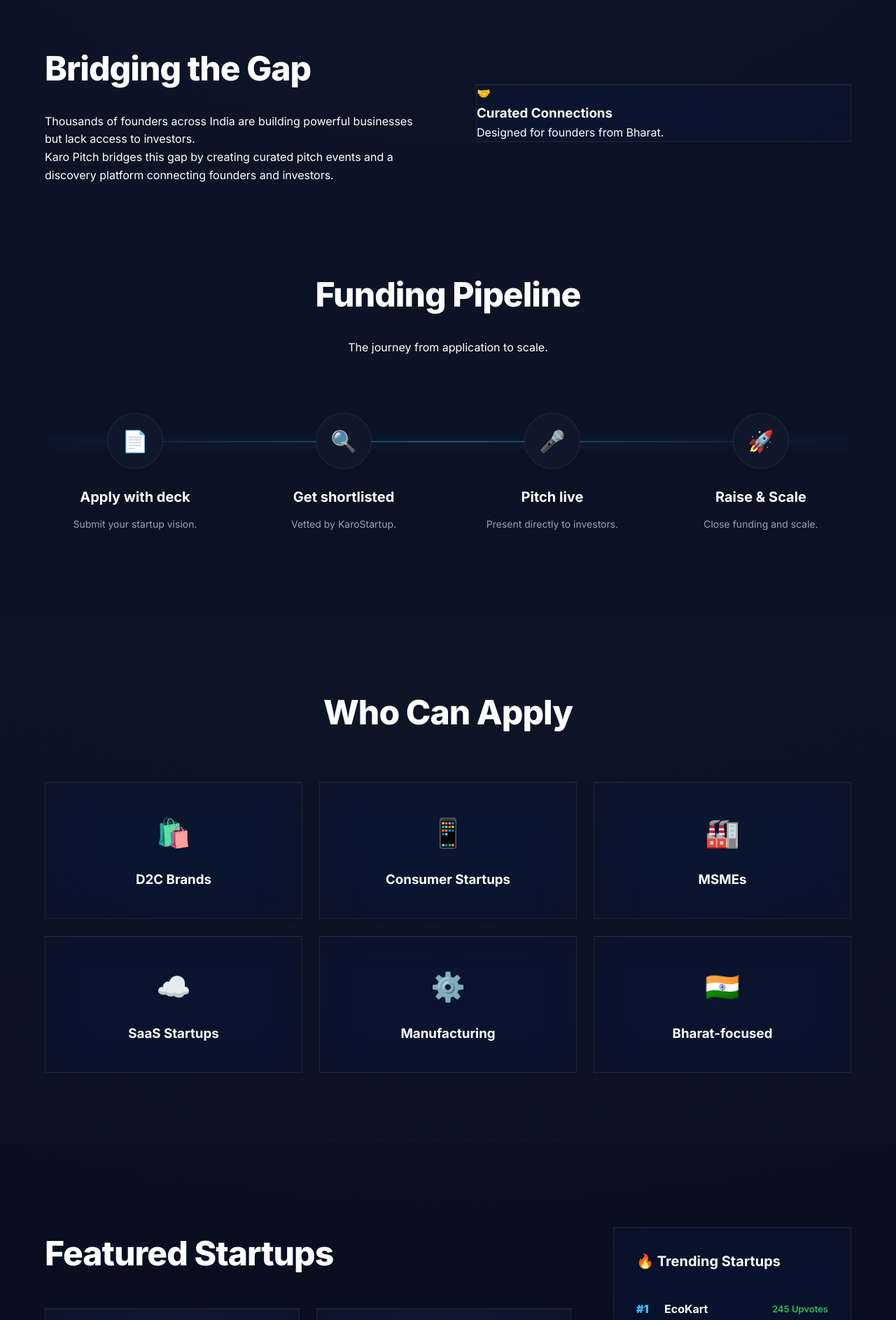
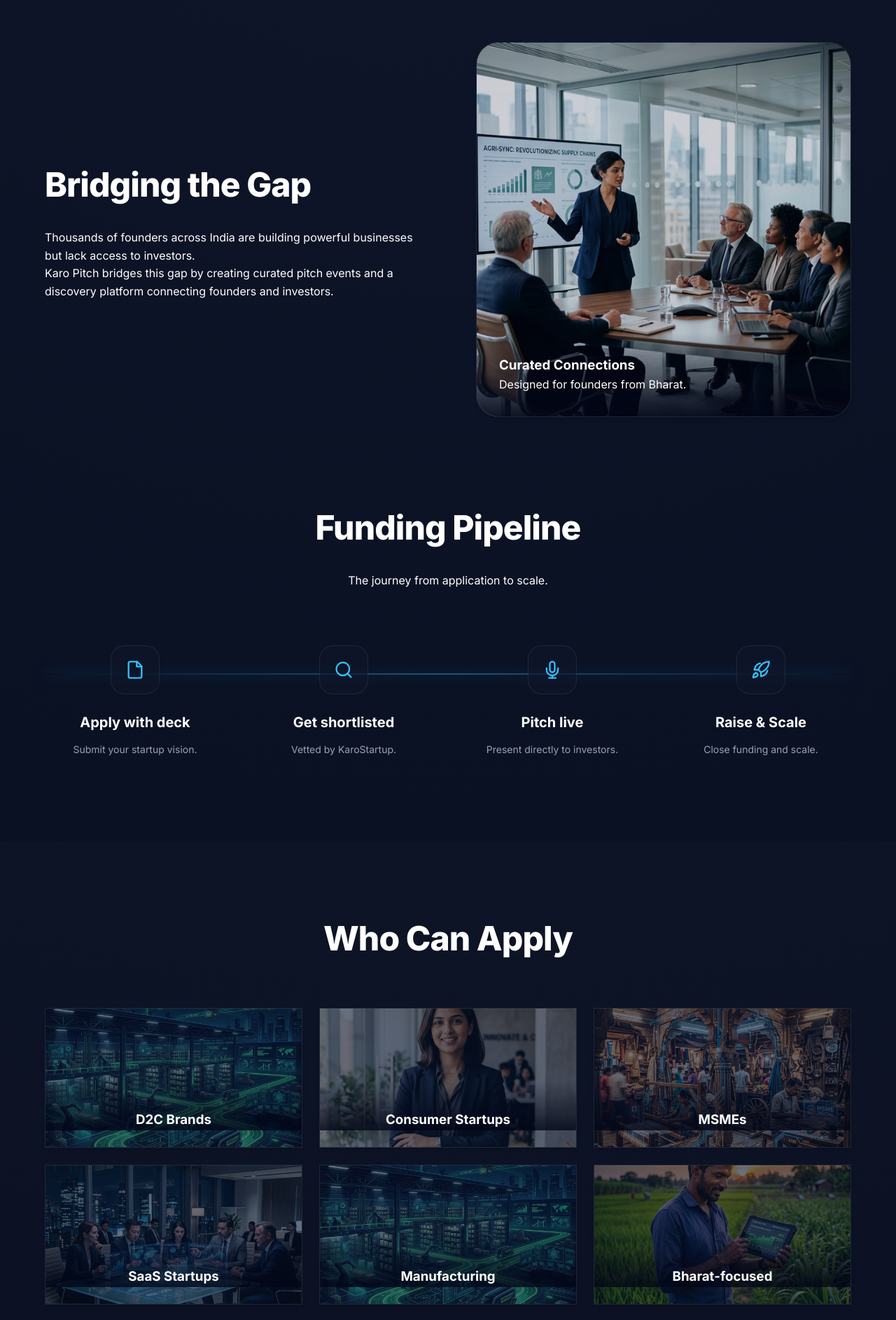
Before and after one commit to suvendukungfu/karopitchdev-, a plain HTML site: page index.html in a window 1280 px wide. Shown: the part 740-2626 px from the top of the page at 70% size. Drawn offline with Linux system fonts and the light colour scheme.

Commit message:
🖼️ High-End Visual Overhaul: Replaced all emojis with premium local imagery and SVG icons for a corporate spatial look.

```diff
--- a/index.html
+++ b/index.html
@@ -110,7 +110,7 @@
             <div class="spotlight-card glass tilt-element">
                 <button class="close-btn" id="closeSpotlight">&times;</button>
                 <div class="spotlight-header">
-                    <div class="founder-avatar"></div>
+                    <img src="images/founder1.png" class="founder-avatar" alt="Founder Portrait">
                     <div class="founder-info">
                         <h3 id="sl-founder">Founder Name</h3>
                         <p id="sl-startup">Startup Name</p>
@@ -140,10 +140,12 @@
                 <p>Karo Pitch bridges this gap by creating curated pitch events and a discovery platform connecting founders and investors.</p>
             </div>
             <div class="about-visual animate-on-scroll">
-                <div class="spatial-card glass tilt-element">
-                    <div class="card-icon">🤝</div>
-                    <h3>Curated Connections</h3>
-                    <p>Designed for founders from Bharat.</p>
+                <div class="spatial-card glass tilt-element premium-about-card">
+                    <img src="images/hero-about.png" class="about-hero-img" alt="Founder Pitching">
+                    <div class="card-overlay-content">
+                        <h3>Curated Connections</h3>
+                        <p>Designed for founders from Bharat.</p>
+                    </div>
                 </div>
             </div>
         </div>
@@ -163,7 +165,7 @@
                     <!-- Step 1 -->
                     <div class="pipeline-step">
                         <div class="step-icon-wrap tilt-element" title="Submit your deck for initial screening">
-                            <span class="step-icon">📄</span>
+                            <svg class="step-icon-svg" viewBox="0 0 24 24" fill="none" stroke="currentColor" stroke-width="2"><path d="M14.5 2H6a2 2 0 0 0-2 2v16a2 2 0 0 0 2 2h12a2 2 0 0 0 2-2V7.5L14.5 2z"></path><polyline points="14 2 14 8 20 8"></polyline></svg>
                             <div class="step-glow"></div>
                         </div>
                         <h3>Apply with deck</h3>
@@ -172,7 +174,7 @@
                     <!-- Step 2 -->
                     <div class="pipeline-step">
                         <div class="step-icon-wrap tilt-element" title="Selected startups are vetted by experts">
-                            <span class="step-icon">🔍</span>
+                            <svg class="step-icon-svg" viewBox="0 0 24 24" fill="none" stroke="currentColor" stroke-width="2"><circle cx="11" cy="11" r="8"></circle><line x1="21" y1="21" x2="16.65" y2="16.65"></line></svg>
                             <div class="step-glow"></div>
                         </div>
                         <h3>Get shortlisted</h3>
@@ -181,7 +183,7 @@
                     <!-- Step 3 -->
                     <div class="pipeline-step">
                         <div class="step-icon-wrap tilt-element" title="Live presentation to a panel of investors">
-                            <span class="step-icon">🎤</span>
+                            <svg class="step-icon-svg" viewBox="0 0 24 24" fill="none" stroke="currentColor" stroke-width="2"><path d="M12 2a3 3 0 0 0-3 3v7a3 3 0 0 0 6 0V5a3 3 0 0 0-3-3z"></path><path d="M19 10v2a7 7 0 0 1-14 0v-2"></path><line x1="12" y1="19" x2="12" y2="22"></line><line x1="8" y1="22" x2="16" y2="22"></line></svg>
                             <div class="step-glow"></div>
                         </div>
                         <h3>Pitch live</h3>
@@ -190,7 +192,7 @@
                     <!-- Step 4 -->
                     <div class="pipeline-step">
                         <div class="step-icon-wrap tilt-element" title="Finalize funding and begin scaling">
-                            <span class="step-icon">🚀</span>
+                            <svg class="step-icon-svg" viewBox="0 0 24 24" fill="none" stroke="currentColor" stroke-width="2"><path d="M4.5 16.5c-1.5 1.26-2 5-2 5s3.74-.5 5-2c.71-.84.7-2.13-.09-2.91a2.18 2.18 0 0 0-2.91-.09z"></path><path d="m12 15-3-3a22 22 0 0 1 2-3.95A12.88 12.88 0 0 1 22 2c0 2.72-.78 7.5-6 11a22.35 22.35 0 0 1-4 2z"></path><path d="M9 12H4s.55-3.03 2-5c1.62-2.2 5-3 5-3"></path><path d="M12 15v5s3.03-.55 5-2c2.2-1.62 3-5 3-5"></path></svg>
                             <div class="step-glow"></div>
                         </div>
                         <h3>Raise & Scale</h3>
@@ -209,27 +211,27 @@
             </div>
             <div class="cat-grid">
                 <div class="cat-card glass tilt-element animate-on-scroll">
-                    <span class="cat-emoji">🛍️</span>
+                    <div class="cat-img-wrapper" style="background-image: url('images/d2c.png')"></div>
                     <h3>D2C Brands</h3>
                 </div>
                 <div class="cat-card glass tilt-element animate-on-scroll">
-                    <span class="cat-emoji">📱</span>
+                    <div class="cat-img-wrapper" style="background-image: url('images/founder2.png')"></div>
                     <h3>Consumer Startups</h3>
                 </div>
                 <div class="cat-card glass tilt-element animate-on-scroll">
-                    <span class="cat-emoji">🏭</span>
+                    <div class="cat-img-wrapper" style="background-image: url('images/msme.png')"></div>
                     <h3>MSMEs</h3>
                 </div>
                 <div class="cat-card glass tilt-element animate-on-scroll">
-                    <span class="cat-emoji">☁️</span>
+                    <div class="cat-img-wrapper" style="background-image: url('images/saas.png')"></div>
                     <h3>SaaS Startups</h3>
                 </div>
                 <div class="cat-card glass tilt-element animate-on-scroll">
-                    <span class="cat-emoji">⚙️</span>
+                    <div class="cat-img-wrapper" style="background-image: url('images/d2c.png')"></div>
                     <h3>Manufacturing</h3>
                 </div>
                 <div class="cat-card glass tilt-element animate-on-scroll">
-                    <span class="cat-emoji">🇮🇳</span>
+                    <div class="cat-img-wrapper" style="background-image: url('images/agritech.png')"></div>
                     <h3>Bharat-focused</h3>
                 </div>
             </div>
@@ -294,7 +296,7 @@
             <!-- LEADERBOARD -->
             <div class="leaderboard-wrap animate-on-scroll">
                 <div class="leaderboard-card glass">
-                    <h3>🔥 Trending Startups</h3>
+                    <h3>Trending Startups</h3>
                     <ul class="lb-list">
                         <li>
                             <span class="lb-rank">#1</span>
@@ -327,7 +329,7 @@
             <div class="investor-grid">
                 <div class="investor-card glass tilt-element animate-on-scroll">
                     <div class="inv-img-wrap">
-                        <div class="inv-placeholder"></div>
+                        <img src="images/founder1.png" class="inv-img" alt="Investor Portrait">
                     </div>
                     <h3>Rahul Sharma</h3>
                     <p class="inv-focus">FinTech, SaaS</p>
@@ -335,7 +337,7 @@
                 </div>
                 <div class="investor-card glass tilt-element animate-on-scroll">
                     <div class="inv-img-wrap">
-                        <div class="inv-placeholder"></div>
+                        <img src="images/founder2.png" class="inv-img" alt="Investor Portrait">
                     </div>
                     <h3>Priya Patel</h3>
                     <p class="inv-focus">D2C, Consumer</p>
@@ -343,7 +345,7 @@
                 </div>
                 <div class="investor-card glass tilt-element animate-on-scroll">
                     <div class="inv-img-wrap">
-                        <div class="inv-placeholder"></div>
+                        <img src="images/founder1.png" class="inv-img" alt="Investor Portrait">
                     </div>
                     <h3>Amit Kumar</h3>
                     <p class="inv-focus">AgriTech, Bharat-focused</p>
--- a/styles.css
+++ b/styles.css
@@ -296,10 +296,14 @@ body.modal-open { overflow: hidden; }
 .spotlight-overlay.active .spotlight-card { transform: scale(1); }
 .close-btn { position: absolute; top: 20px; right: 20px; background: none; border: none; font-size: 32px; color: var(--text-secondary); cursor: pointer; }
 .spotlight-header { display: flex; gap: 20px; align-items: center; margin-bottom: 30px; }
-.founder-avatar { width: 70px; height: 70px; border-radius: 50%; background: linear-gradient(135deg, var(--accent), var(--highlight)); border: 2px solid white; }
-.founder-info h3 { font-size: 24px; margin-bottom: 2px; }
-.founder-info p { font-size: 15px; color: var(--text-secondary); font-weight: 600; }
-.spotlight-tags { display: flex; gap: 10px; margin-bottom: 24px; }
+.founder-avatar { width: 70px; height: 70px; border-radius: 50%; border: 2px solid var(--border-glass); object-fit: cover; background: var(--surface-glass); }
+
+.premium-about-card { position: relative; padding: 0; overflow: hidden; border-radius: var(--radius-xl); }
+.about-hero-img { width: 100%; height: 100%; object-fit: cover; display: block; opacity: 0.8; }
+.card-overlay-content {
+    position: absolute; bottom: 0; left: 0; width: 100%;
+    padding: 32px; background: linear-gradient(transparent, rgba(2, 6, 23, 0.9));
+}
 .tag { padding: 4px 12px; border-radius: var(--radius-full); background: rgba(56, 189, 248, 0.1); border: 1px solid rgba(56, 189, 248, 0.2); font-size: 11px; font-weight: 800; color: var(--glow); text-transform: uppercase; }
 .spotlight-body h5 { font-size: 14px; text-transform: uppercase; letter-spacing: 1px; color: var(--text-secondary); margin-bottom: 12px; }
 .spotlight-body p { font-size: 16px; line-height: 1.7; color: #D1D5DB; margin-bottom: 32px; }
@@ -314,13 +318,23 @@ body.modal-open { overflow: hidden; }
 }
 .pipeline-row { display: grid; grid-template-columns: repeat(4, 1fr); gap: 40px; position: relative; }
 .pipeline-step { text-align: center; }
+/* --- PIPELINE SVGS --- */
+.step-icon-svg {
+    width: 28px; height: 28px; color: var(--glow);
+    stroke-linecap: round; stroke-linejoin: round;
+    transition: 0.3s;
+}
+.step-icon-wrap:hover .step-icon-svg {
+    transform: scale(1.1); filter: drop-shadow(0 0 8px var(--glow));
+}
 .step-icon-wrap {
-    width: 80px; height: 80px; border-radius: 50%;
-    margin: 0 auto 24px; background: #0F172A; border: 1px solid var(--border-glass);
+    width: 70px; height: 70px; border-radius: 20px;
+    background: rgba(15, 23, 42, 0.6);
+    border: 1px solid var(--border-glass);
     display: flex; align-items: center; justify-content: center;
-    position: relative; transition: 0.4s;
+    position: relative; margin: 0 auto 24px;
+    transition: 0.3s;
 }
-.step-icon { font-size: 30px; }
 .step-glow { position: absolute; inset: -10px; border-radius: 50%; background: var(--glow); filter: blur(20px); opacity: 0; transition: 0.4s; }
 .pipeline-step:hover .step-icon-wrap { transform: scale(1.1); border-color: var(--glow); }
 .pipeline-step:hover .step-glow { opacity: 0.2; }
@@ -330,9 +344,11 @@ body.modal-open { overflow: hidden; }
 /* --- GRID SECTIONS --- */
 .categories-section { padding: 100px 0; background: rgba(255,255,255,0.01); }
 .cat-grid { display: grid; grid-template-columns: repeat(3, 1fr); gap: 24px; margin-top: 60px; }
-.cat-card { padding: 40px 24px; text-align: center; transition: 0.3s; }
+.cat-card { padding: 0; text-align: center; transition: 0.3s; overflow: hidden; height: 200px; position: relative; display: flex; flex-direction: column; justify-content: flex-end; }
 .cat-card:hover { transform: translateY(-5px); border-color: var(--glow); }
-.cat-emoji { font-size: 40px; display: block; margin-bottom: 20px; }
+.cat-img-wrapper { position: absolute; inset: 0; background-size: cover; background-position: center; opacity: 0.4; transition: 0.4s; }
+.cat-card:hover .cat-img-wrapper { opacity: 0.6; transform: scale(1.1); }
+.cat-card h3 { position: relative; z-index: 1; margin-bottom: 24px; width: 100%; background: linear-gradient(transparent, rgba(2, 6, 23, 0.8)); padding-top: 40px; }
 
 /* --- FEATURED & LEADERBOARD --- */
 .featured-section { padding: 120px 0; }
@@ -369,8 +385,8 @@ body.modal-open { overflow: hidden; }
 /* --- INVESTORS --- */
 .investor-grid { display: grid; grid-template-columns: repeat(3, 1fr); gap: 24px; margin-top: 60px; }
 .investor-card { padding: 40px 24px; text-align: center; }
-.inv-img-wrap { width: 100px; height: 100px; border-radius: 50%; margin: 0 auto 24px; overflow: hidden; background: #0F172A; border: 2px solid var(--border-glass); }
-.inv-focus { font-size: 14px; color: var(--glow); font-weight: 700; margin-bottom: 4px; }
+.inv-img-wrap { width: 120px; height: 120px; border-radius: 50%; margin: 0 auto 24px; overflow: hidden; border: 2px solid var(--border-glass); background: #0F172A; }
+.inv-img { width: 100%; height: 100%; object-fit: cover; }
 .inv-firm { font-size: 13px; color: var(--text-secondary); }
 
 /* --- COMMUNITY STATS --- */
```
Also changed, not shown: images/agritech.png (added), images/d2c.png (added), images/founder1.png (added), images/founder2.png (added), images/hero-about.png (added), images/msme.png (added), images/saas.png (added).
